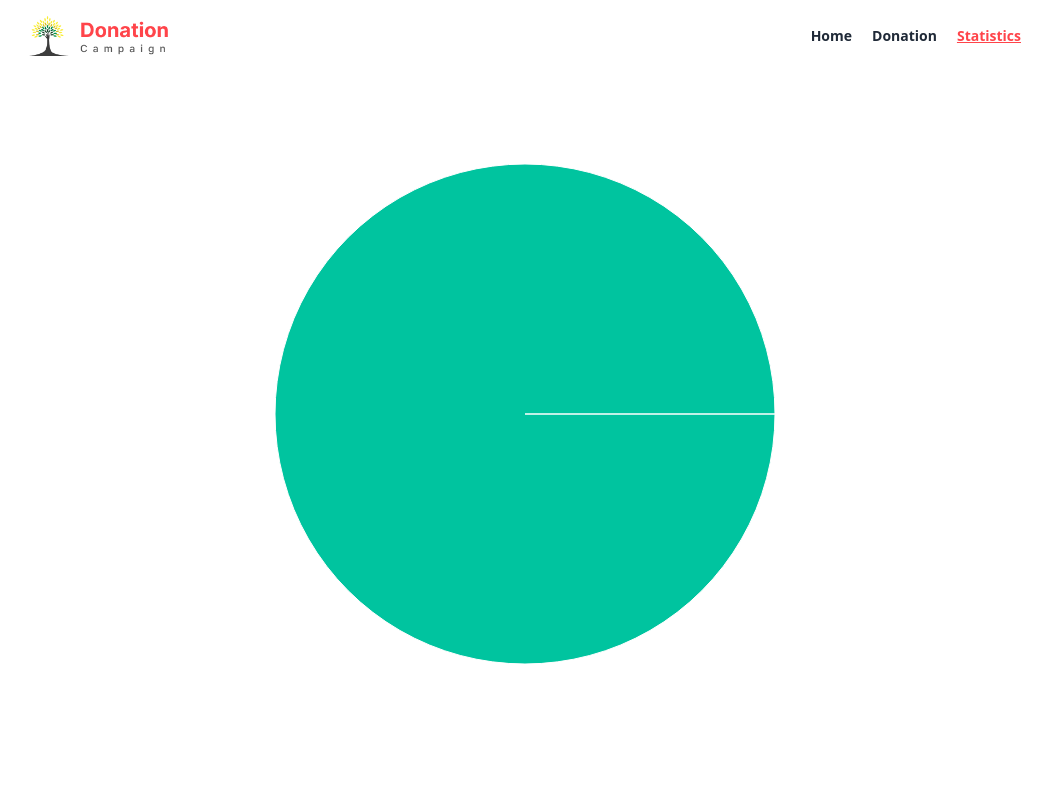
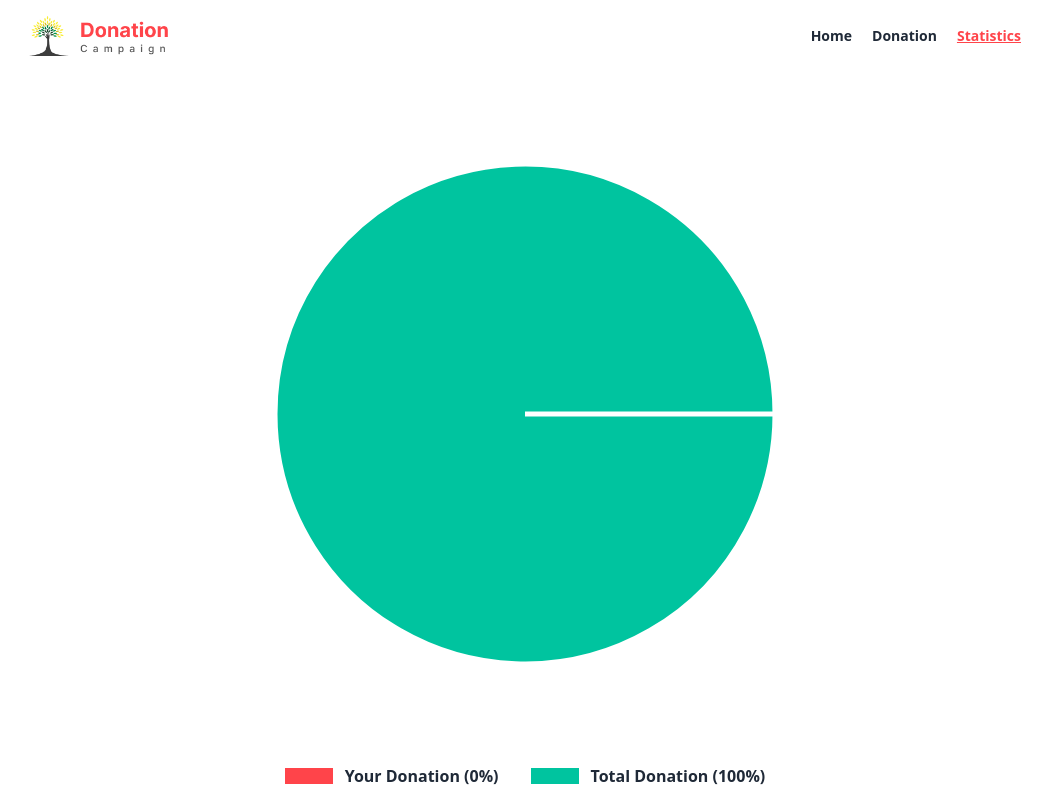
Before and after one commit to Aiman-Jannat/donation-campaign, a React (Vite) app: page /statistics in a window 1280 px wide. Shown: the whole page, without its empty margins (115-1167 px from the left). Built offline with nearby package versions, Linux system fonts and the light colour scheme.

Commit message:
All the functionalities completed

```diff
--- a/src/components/statistics/Statistics.jsx
+++ b/src/components/statistics/Statistics.jsx
@@ -1,7 +1,8 @@
-import { PieChart, Pie, Cell, Tooltip, Legend } from 'recharts';
+import { PieChart, Pie, Cell, Tooltip, Legend, Label } from 'recharts';
 import { getStoredDonations } from "../../utility/localStorage";
 
 import { useLoaderData } from "react-router-dom";
+import './static.css';
 
 
 
@@ -16,7 +17,7 @@ const Statistics = () => {
     const COLORS = ['#FF444A', '#00C49F'];
     const data1 = [
         { "percentage": percen1,
-        "Name": 'Donation by me'
+        "Name": 'Your Donation'
     },
         {"percentage": percen2,
         "Name": 'Total Donation'
@@ -37,22 +38,37 @@ const Statistics = () => {
 
     return (
         <div>
-            <PieChart width={700} height={700} className='mx-auto'>
+            <PieChart width={700} height={700} className='mx-auto border-3'>
             <Pie
           data={data1}
           dataKey="percentage"
-
+          className='border-red-500 border-2 recharts-pie-sector'
 
           outerRadius={250}
           fill="#FF444A"
 
         >
         {
-        data1.map((entry, index) => <Cell fill={COLORS[index % COLORS.length]}/>)
+        data1.map((entry, index) =><Cell fill={COLORS[index % COLORS.length]}/>)
         }
-        {percen1}
+
+
         </Pie>
         </PieChart>
+        <div className='flex gap-8 justify-center items-center'>
+        <div className='flex gap-3 items-center' >
+            <div className='bg-[#FF444A] h-4 w-12 '>
+
+            </div>
+            <p className='font-bold'>{data1[0].Name} ({data1[0].percentage}%)</p>
+        </div>
+        <div className='flex gap-3 items-center'>
+            <div className='bg-[#00C49F] h-4 w-12 '>
+
+            </div>
+            <p className='font-bold'>{data1[1].Name} ({data1[1].percentage}%)</p>
+        </div>
+        </div>
 
         </div>
     );
--- /dev/null
+++ b/src/components/statistics/static.css
@@ -0,0 +1,4 @@
+.recharts-pie-sector {
+    stroke-width: 5px; /* Adjust the stroke width as needed */
+    stroke: #fff; /* Adjust the stroke color as needed */
+  }
```
